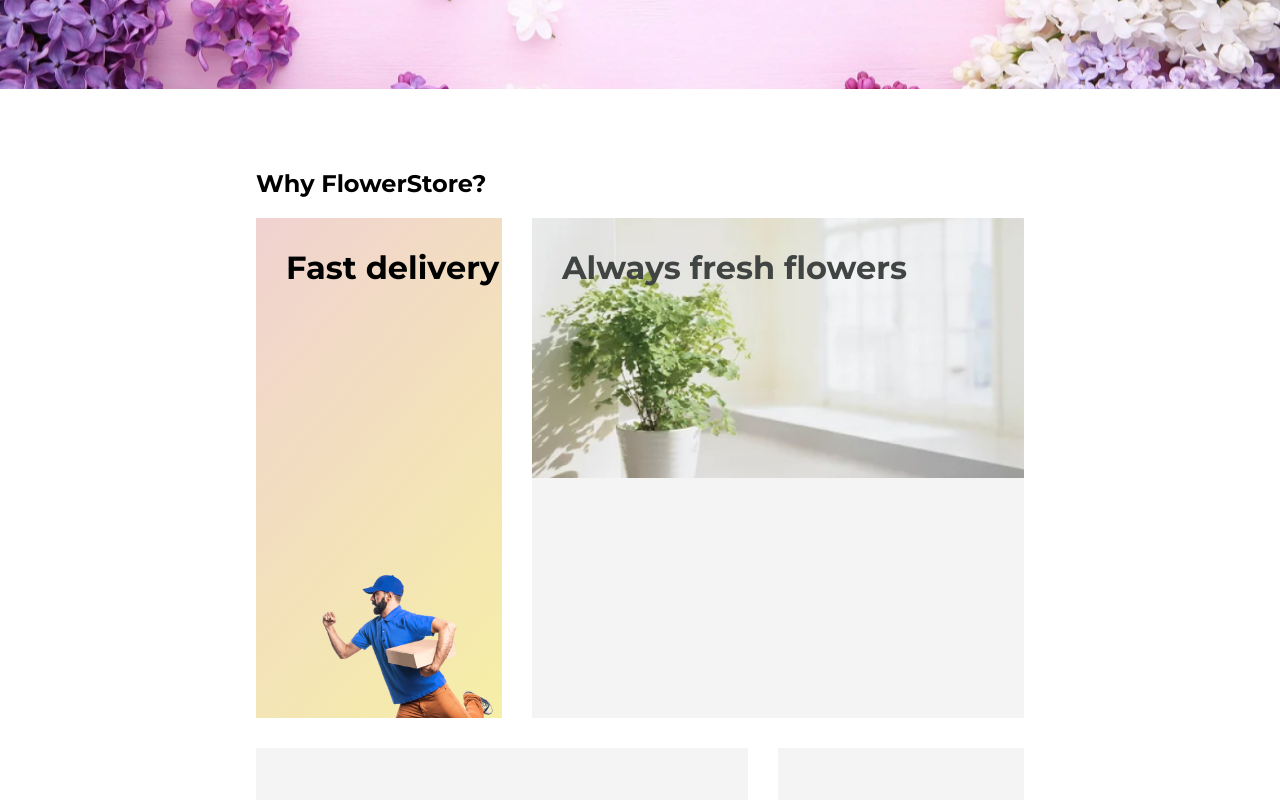
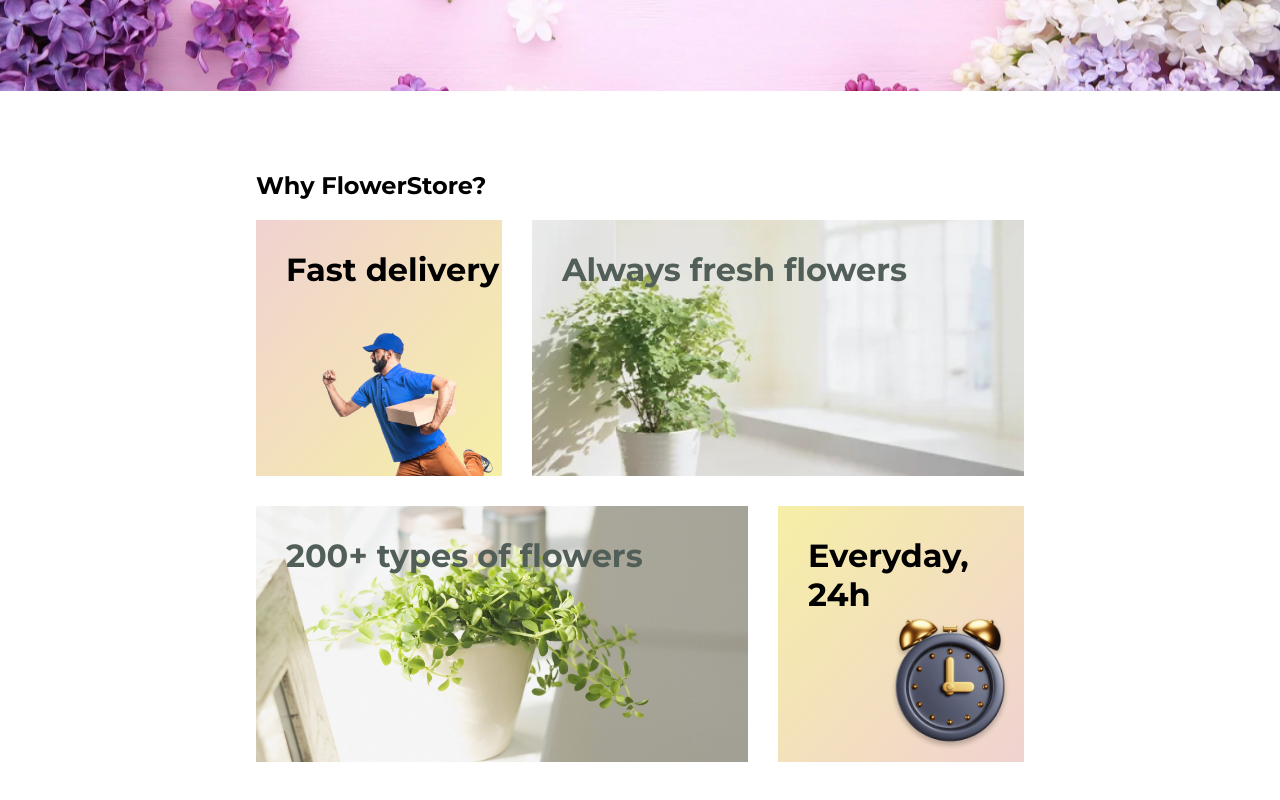
Before and after one commit to rtm-dj/CTPO-WEB, a Vue app in the folder FlowerStore/flowerstore/: page / in a window 1280 px wide. Shown: the part 534-1334 px from the top of the page. Built offline with nearby package versions, Linux system fonts and the light colour scheme.

Commit message:
lesson 16.04

```diff
--- a/FlowerStore/flowerstore/index.html
+++ b/FlowerStore/flowerstore/index.html
@@ -4,7 +4,7 @@
     <meta charset="UTF-8">
     <link rel="icon" href="/favicon.ico">
     <meta name="viewport" content="width=device-width, initial-scale=1.0">
-    <title>Vite App</title>
+    <title>FlowerStore - магазин цветов</title>
   </head>
   <body>
     <div id="app">
--- a/FlowerStore/flowerstore/src/components/NavBar.vue
+++ b/FlowerStore/flowerstore/src/components/NavBar.vue
@@ -13,9 +13,11 @@
     </div>
     <div class="actions">
         <div class="cart-container">
-            <svg @click="showCart = !showCart" width="16" height="16" viewBox="0 0 16 16" fill="none" xmlns="http://www.w3.org/2000/svg">
-                <path d="M12.75 12.5C11.9175 12.5 11.25 13.1675 11.25 14C11.25 14.3978 11.408 14.7794 11.6893 15.0607C11.9706 15.342 12.3522 15.5 12.75 15.5C13.1478 15.5 13.5294 15.342 13.8107 15.0607C14.092 14.7794 14.25 14.3978 14.25 14C14.25 13.1675 13.575 12.5 12.75 12.5ZM0.75 0.5V2H2.25L4.95 7.6925L3.93 9.53C3.8175 9.74 3.75 9.9875 3.75 10.25C3.75 10.6478 3.90804 11.0294 4.18934 11.3107C4.47064 11.592 4.85218 11.75 5.25 11.75H14.25V10.25H5.565C5.51527 10.25 5.46758 10.2302 5.43242 10.1951C5.39725 10.1599 5.3775 10.1122 5.3775 10.0625C5.3775 10.025 5.385 9.995 5.4 9.9725L6.075 8.75H11.6625C12.225 8.75 12.72 8.435 12.975 7.9775L15.66 3.125C15.7125 3.005 15.75 2.8775 15.75 2.75C15.75 2.55109 15.671 2.36032 15.5303 2.21967C15.3897 2.07902 15.1989 2 15 2H3.9075L3.2025 0.5M5.25 12.5C4.4175 12.5 3.75 13.1675 3.75 14C3.75 14.3978 3.90804 14.7794 4.18934 15.0607C4.47064 15.342 4.85218 15.5 5.25 15.5C5.64782 15.5 6.02936 15.342 6.31066 15.0607C6.59196 14.7794 6.75 14.3978 6.75 14C6.75 13.1675 6.075 12.5 5.25 12.5Z" fill="black"/>
-            </svg>
+            <button @click="showCart = !showCart" @blur="showCart = !showCart">
+                <svg width="16" height="16" viewBox="0 0 16 16" fill="none" xmlns="http://www.w3.org/2000/svg">
+                    <path d="M12.75 12.5C11.9175 12.5 11.25 13.1675 11.25 14C11.25 14.3978 11.408 14.7794 11.6893 15.0607C11.9706 15.342 12.3522 15.5 12.75 15.5C13.1478 15.5 13.5294 15.342 13.8107 15.0607C14.092 14.7794 14.25 14.3978 14.25 14C14.25 13.1675 13.575 12.5 12.75 12.5ZM0.75 0.5V2H2.25L4.95 7.6925L3.93 9.53C3.8175 9.74 3.75 9.9875 3.75 10.25C3.75 10.6478 3.90804 11.0294 4.18934 11.3107C4.47064 11.592 4.85218 11.75 5.25 11.75H14.25V10.25H5.565C5.51527 10.25 5.46758 10.2302 5.43242 10.1951C5.39725 10.1599 5.3775 10.1122 5.3775 10.0625C5.3775 10.025 5.385 9.995 5.4 9.9725L6.075 8.75H11.6625C12.225 8.75 12.72 8.435 12.975 7.9775L15.66 3.125C15.7125 3.005 15.75 2.8775 15.75 2.75C15.75 2.55109 15.671 2.36032 15.5303 2.21967C15.3897 2.07902 15.1989 2 15 2H3.9075L3.2025 0.5M5.25 12.5C4.4175 12.5 3.75 13.1675 3.75 14C3.75 14.3978 3.90804 14.7794 4.18934 15.0607C4.47064 15.342 4.85218 15.5 5.25 15.5C5.64782 15.5 6.02936 15.342 6.31066 15.0607C6.59196 14.7794 6.75 14.3978 6.75 14C6.75 13.1675 6.075 12.5 5.25 12.5Z" fill="black"/>
+                </svg>
+            </button>
 
             <div v-if="showCart" class="cart">
                 <div v-for="item in products" :key="item.id">
@@ -126,6 +128,7 @@
     background-color: white;
     filter: drop-shadow(0 0 10px rgb(232, 232, 232));
     position: absolute;
+    z-index: 99;
     top: 20px;
 
     width: 300px;
--- a/FlowerStore/flowerstore/src/views/HomeView.vue
+++ b/FlowerStore/flowerstore/src/views/HomeView.vue
@@ -22,11 +22,13 @@
                 </div>
             </div>
             <div class="row2">
-                <div class="reason-big">
-
+                <div class="reason-big" id="types">
+                    <h3 class="reason-header">200+ types of flowers</h3>
                 </div>
-                <div class="reason-small">
-
+                <div class="reason-small" id="clock">
+                    <h3 class="reason-header">Everyday, 24h</h3>
+                    <p class="reason-subheader">Lorem ipsum dolor sit amet, consectetur adipiscing elit.</p>
+                    <img src="../static/clock.png" alt="clock">
                 </div>
             </div>
         </div>
@@ -49,18 +51,24 @@
 .row1{
     display: grid;
     grid-template-columns: 1fr 2fr;
+
+    grid-template-rows: 20vw;
+
     grid-column-gap: 30px;
 }
 .row2{
     margin-top: 30px;
     display: grid;
     grid-template-columns: 2fr 1fr;
+
+    grid-template-rows: 20vw;
+
     grid-column-gap: 30px;
 }
 
 .reason-small, .reason-big{
     background-color: #F4F4F4;
-    height: 500px;
+    height: 100%;
     width: 100%;
     position: relative;
     cursor: help;
@@ -69,6 +77,8 @@
 .reasons{
     margin-top: 80px;
     padding: 0 20vw;
+
+    margin-bottom: 80px;
 }
 
 #delivery{
@@ -105,6 +115,23 @@
     opacity: 1;
 }
 
+#clock{
+    background: rgb(240,210,209);
+    background: linear-gradient(311deg, rgba(240,210,209,1) 0%, rgba(246,239,166,1) 100%);
+}
+
+#clock img{
+    width: 60%;
+}
+
+#clock:hover img{
+    width: 70%;
+}
+
+#clock:hover p{
+    opacity: 1;
+}
+
 #fresh{
     background-image: url('../static/fon1.jpg');
     background-repeat: no-repeat;
@@ -114,11 +141,24 @@
     transition: all .2s ease;
 }
 
-#fresh .reason-header{
-    color: #404442;
+#types{
+    background-image: url('../static/fon2.jpg');
+    background-repeat: no-repeat;
+    background-size: 100%;
+    object-fit: cover;
+
+    transition: all .2s ease;
 }
 
-#fresh:hover{
+#types .reason-header{
+    color: #515f58;
+}
+
+#fresh .reason-header{
+    color: #515f58;
+}
+
+#fresh:hover, #types:hover{
     background-size: 110%;
 }
 
```
Also changed, not shown: FlowerStore/flowerstore/src/static/fon2.jpg (added), 1 other file (tests, documents, lock files or other folders).
